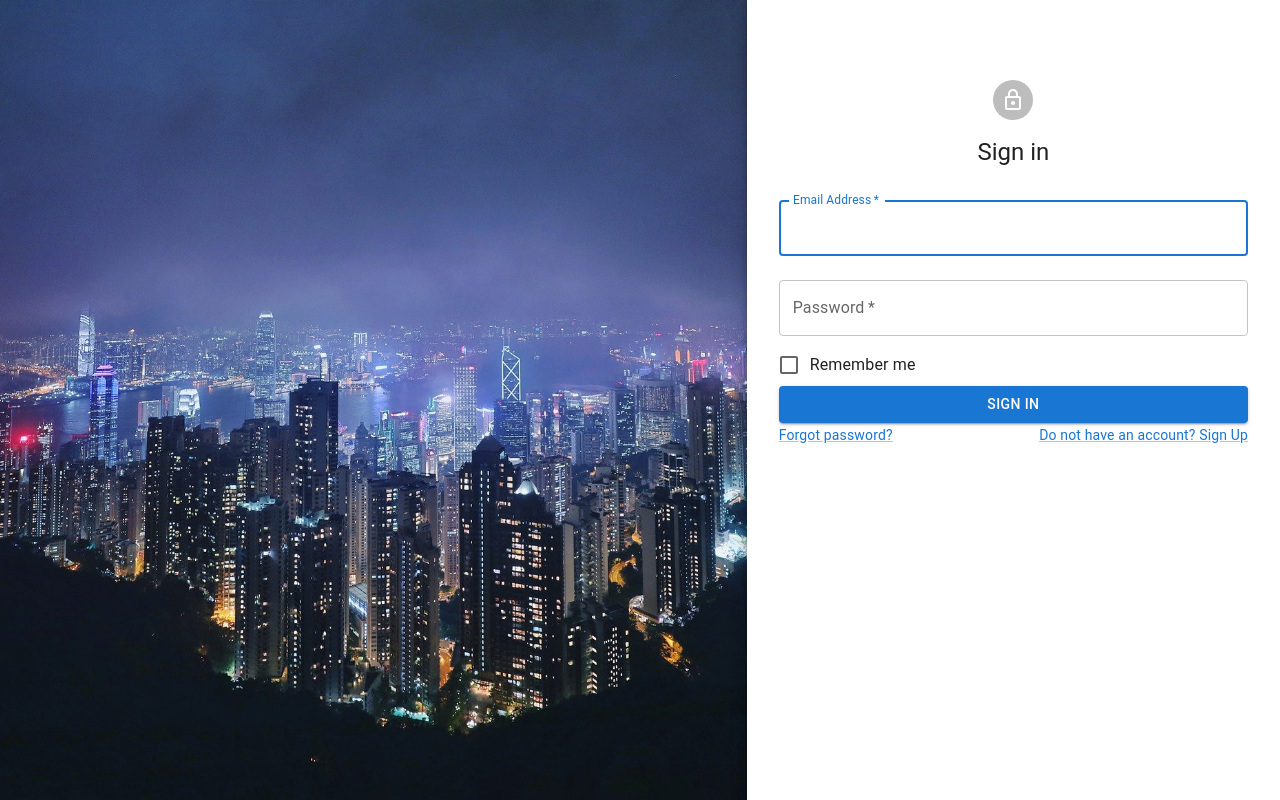
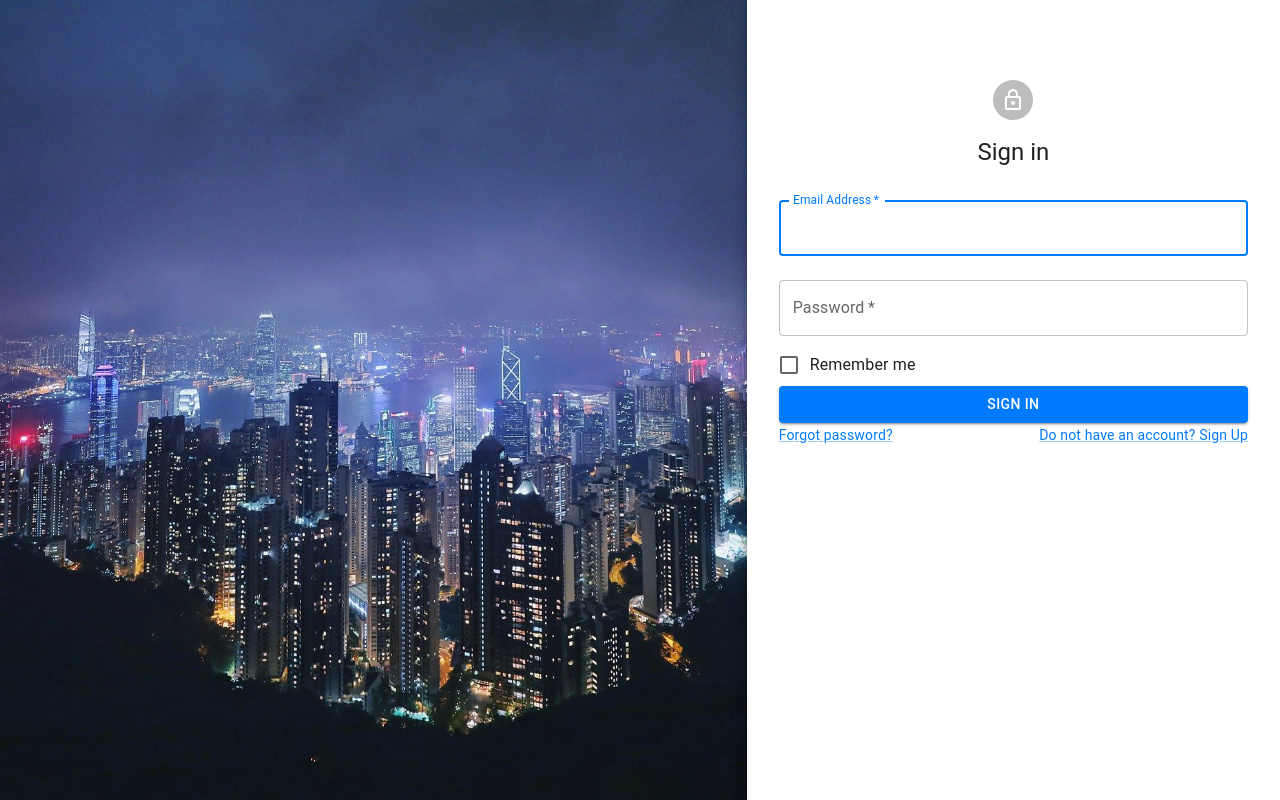
Before and after one commit to AlexCharlton93/react-base-project, a React (Create React App) app: page /login in a window 1280 px wide. Built offline with nearby package versions, Linux system fonts and the light colour scheme.

Commit message:
Fixed theme provider, added an example of using overrides in mui 5

```diff
--- a/src/App.tsx
+++ b/src/App.tsx
@@ -3,7 +3,7 @@ import { BrowserRouter } from 'react-router-dom';
 import Header from './components/Header';
 import Routes from './common/Routes';
 import { UserContext } from './common/User';
-import { ThemeProvider } from '@material-ui/core/styles';
+import { ThemeProvider } from '@mui/material/styles';
 import Theme from './common/Theme';
 
 const App = () => {
--- a/src/Pages/Login/Login.styles.ts
+++ b/src/Pages/Login/Login.styles.ts
@@ -2,7 +2,9 @@ import { makeStyles } from '@material-ui/core/styles';
 
 export const useStyles = makeStyles((theme) => ({
   avatar: {
-    backgroundColor: 'black',
+    root: {
+      backgroundColor: 'red !important',
+    },
     margin: theme.spacing(2),
   },
   form: {
--- a/src/common/Theme/Theme.ts
+++ b/src/common/Theme/Theme.ts
@@ -1,6 +1,16 @@
 import { createTheme } from '@mui/material/styles';
 
 const Theme = createTheme({
+  components: {
+    // Apply global override to MuiButton
+    MuiButton: {
+      styleOverrides: {
+        root: {
+          backgroundColor: '#007bff',
+        },
+      },
+    },
+  },
   spacing: 8,
   palette: {
     primary: {
```
